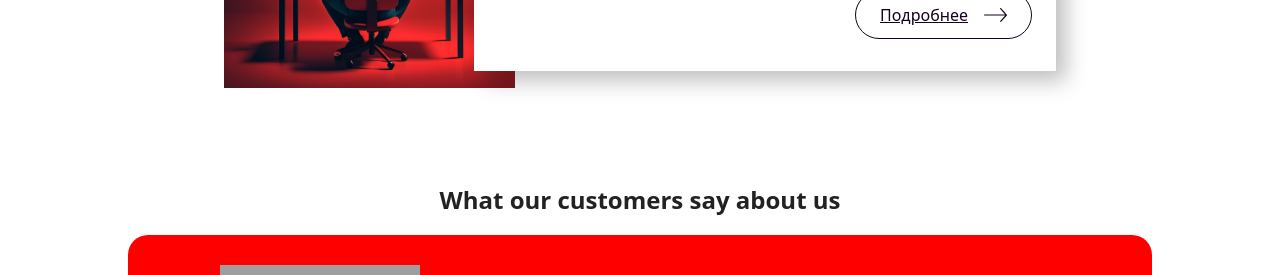
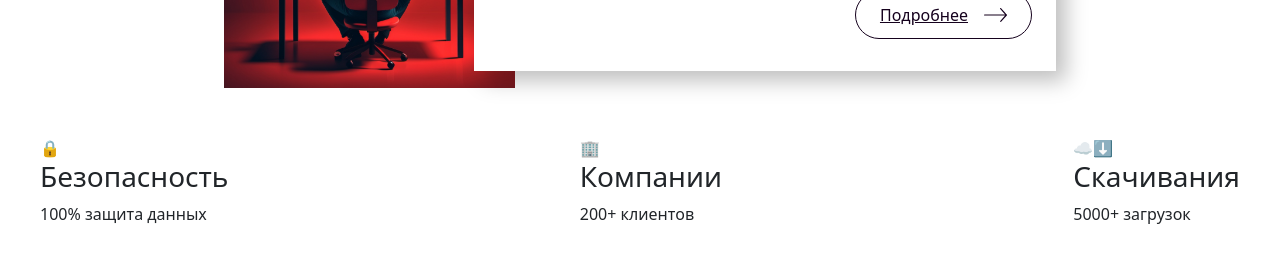
Before and after one commit to Neroframe/ReactFront, a React (Vite) app: page /#/LayerOne in a window 1280 px wide. Before the commit this address led to /#/LayerOne. Shown: the part 3180-3455 px from the top of the page. Built offline with nearby package versions, Linux system fonts and the light colour scheme; grey boxes are pictures that could not be loaded.

Commit message:
Stats setion back

```diff
--- a/src/pages/Home.jsx
+++ b/src/pages/Home.jsx
@@ -9,6 +9,7 @@ import pic3 from "../assets/pic3.jpg";
 import pic4 from "../assets/pic4.jpg";
 import pic5 from "../assets/pic5.jpg";
 import pic6 from "../assets/pic6.jpg";
+import StatsSection from "../components/StatsSection"
 
 function Home() {
   const location = useLocation();
@@ -82,6 +83,7 @@ function Home() {
         />
       </div>
 
+      <StatsSection />
       <PartnersSlider />
     </div>
   );
```
